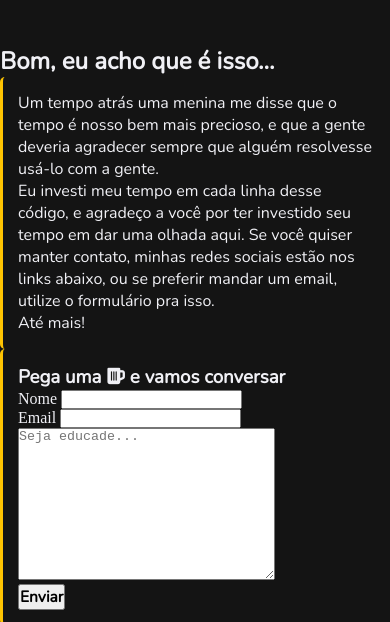
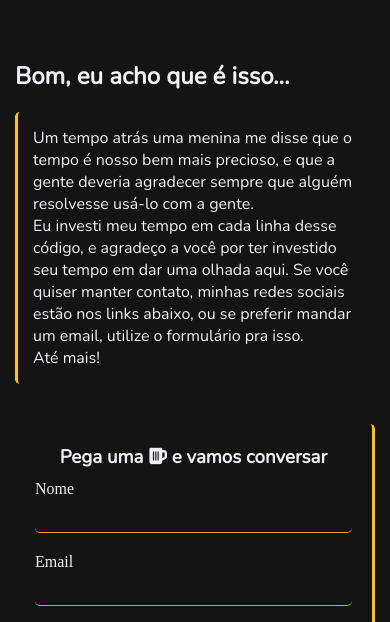
Before and after one commit to hiagoptk/hiagoptk.github.io, a plain HTML site: page index.html in a window 390 px wide. Shown: the part 4184-4806 px from the top of the page. Drawn offline with nearby package versions, Linux system fonts and the light colour scheme.

Commit message:
Finalizando o estilo da área de contato

```diff
--- a/css/style.css
+++ b/css/style.css
@@ -170,7 +170,7 @@ h2, h3, h4, h5, h6, p {
         width: 100%;
         margin-bottom: 20px;
         border-left: none;
-        border-right: solid rgb(255, 196, 2) 3px; ;
+        border-right: solid rgb(255, 196, 2) 3px;
     }
     #curiosidades {
         width: 100%;
@@ -312,3 +312,108 @@ h2, h3, h4, h5, h6, p {
     }
 
 }
+
+
+
+/*              CONTATO             */
+
+#contact-section {
+    display: flex;
+    flex-direction: column;
+    align-items: center;
+    justify-content: center;
+
+    height: 100vh;
+    padding: 45px;
+}
+
+#contact-section h2 {
+    align-self: flex-start;
+}
+
+.mainbox {
+    display: flex;
+    justify-content: space-evenly;
+    align-items: center;
+}
+
+#godbye {
+    max-width: 40%;
+    height: auto;
+}
+
+#contato {
+    display: flex;
+    flex-direction: column;
+    align-items: center;
+
+    width: 45%;
+    margin: 25px;
+    padding: 10px;
+}
+
+.formGroup {
+    margin: 10px 0;
+    width: 100%;
+}
+
+.formEntry {
+    border-style: none;
+    border-bottom: goldenrod 1px solid;
+    border-radius: 5px;
+
+    width: 100%;
+    height: 35px;
+    background-color: transparent;
+    color: #f0f0f5;
+}
+
+#message {
+    width: 100%;
+    color: #f0f0f5;
+    background-color: transparent;
+
+    border-style: none;
+    border-bottom: goldenrod 1px solid;
+    border-radius: 5px;
+}
+
+form button {
+    border-style: none;
+    border-radius: 5px;
+
+    color: #f0f0f5;
+    background-color: rgb(235, 199, 0);
+
+    width: 100%;
+    height: 40px;
+
+    cursor: pointer;
+
+}
+
+@media (max-width: 720px) {
+    #contact-section {
+        height: auto;
+        padding: 15px;
+    }
+
+    .mainbox {
+        flex-direction: column;
+        align-items: center;
+        width: 100%;
+    }
+
+    #godbye {
+        max-width: 100%;
+        margin: 20px 0;
+    }
+    #contato {
+        width: 100%;
+        margin: 20px 0;
+        padding: 20px;
+
+        border-left: none;
+        border-right: solid rgb(255, 196, 2) 3px;
+    }
+}
```
